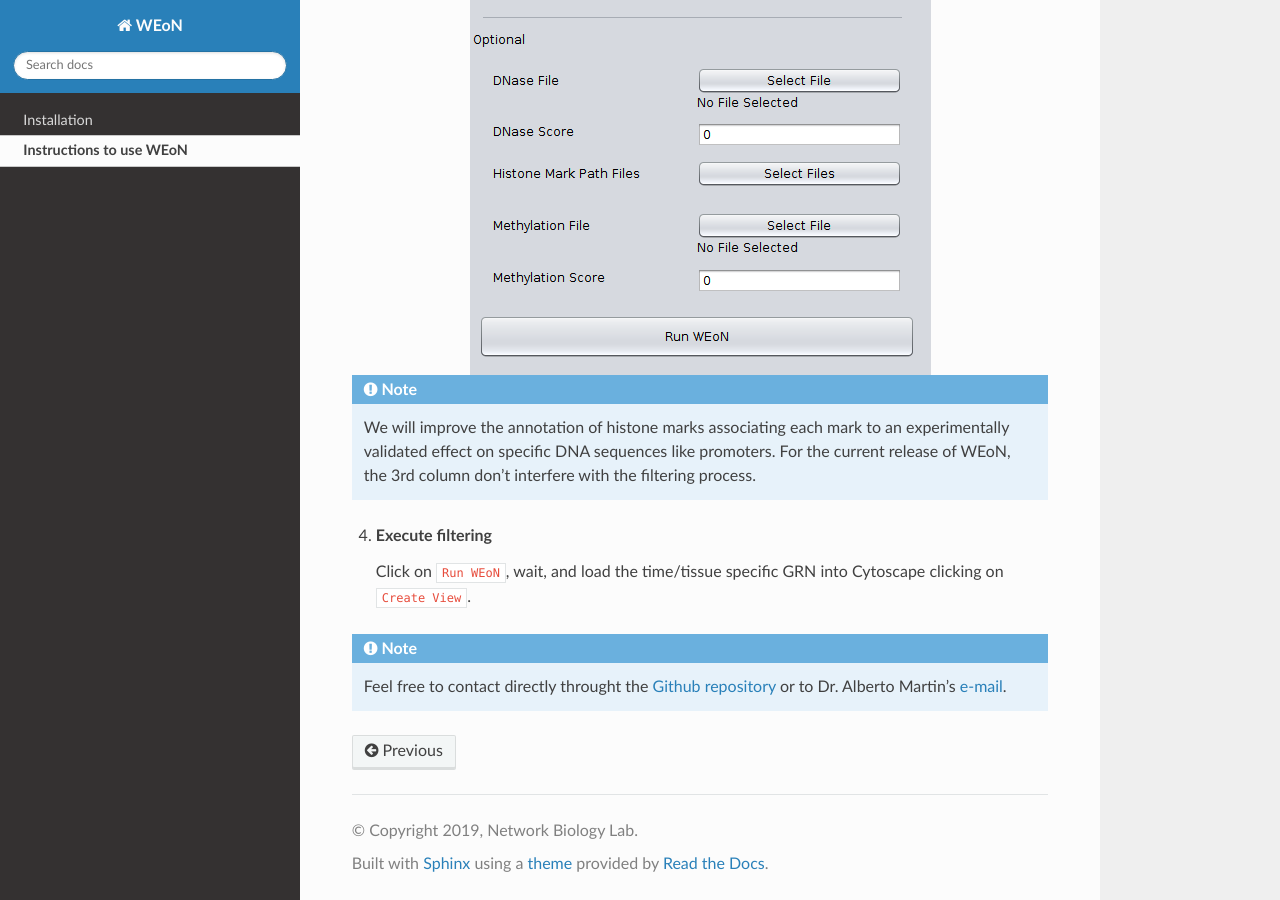
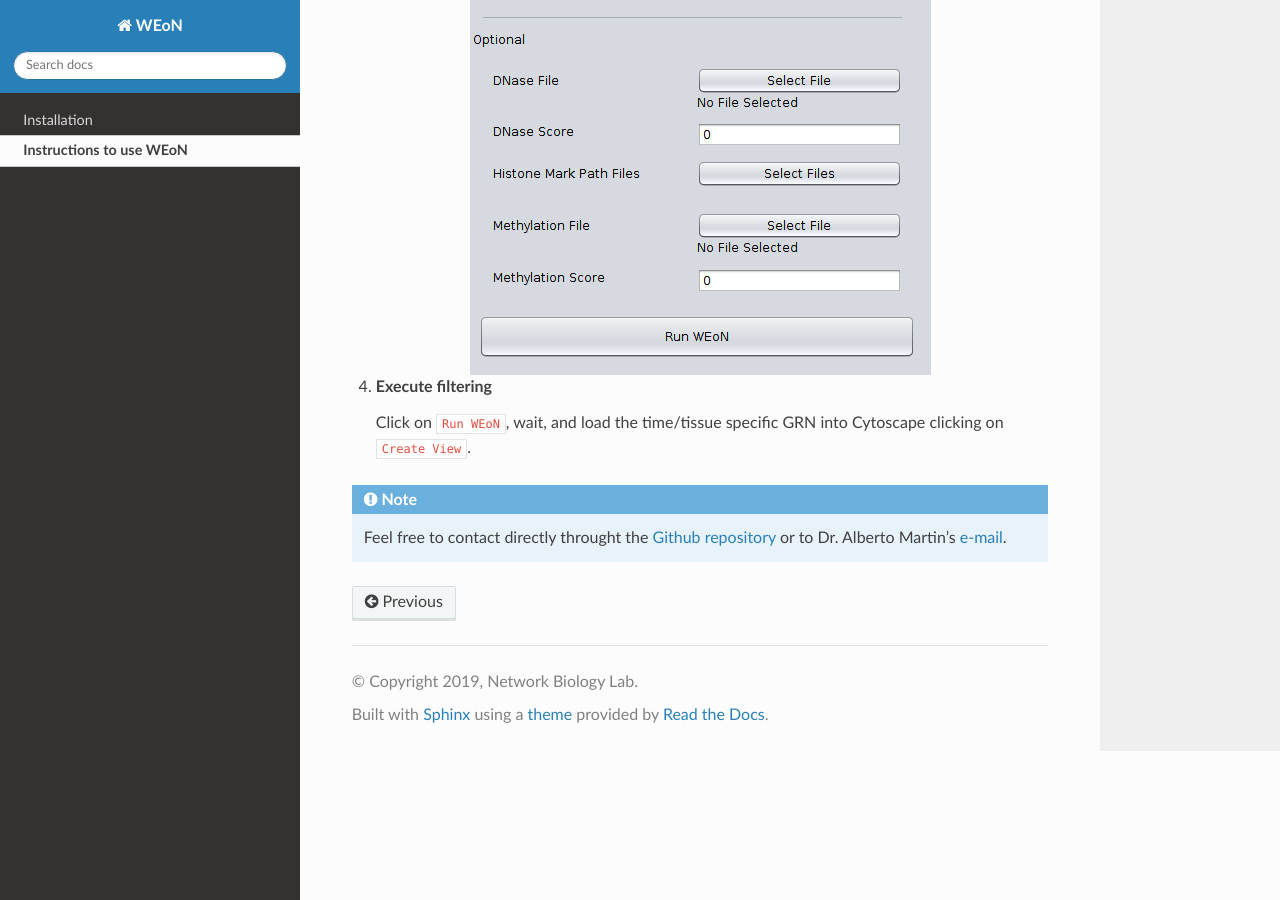
Before and after one commit to networkbiolab/WEoN, a Sphinx documentation site: the page built from docs/use_instructions.rst, in a window 1280 px wide and 900 px high, scrolled down 2545 px. Built offline with Sphinx 7.4.7 and the Read the Docs theme 2.0.0, drawn with Linux system fonts in a browser that asks for light colours; some of the changed lines change nothing that is shown.

Commit message:
update docs

```diff
--- a/docs/use_instructions.rst
+++ b/docs/use_instructions.rst
@@ -78,11 +78,11 @@ WEoN use RNA-Seq data to filter out absent transcription factors from a distance
 .. image:: images/marks.png
 	:align: center
 
-.. note::
-	We will improve the annotation of histone marks associating each mark to an
-	experimentally validated effect on specific DNA sequences like promoters. For
-	the current release of WEoN, the 3rd column don't interfere with the filtering
-	process.
+.. .. note::
+.. 	We will improve the annotation of histone marks associating each mark to an
+.. 	experimentally validated effect on specific DNA sequences like promoters. For
+.. 	the current release of WEoN, the 3rd column don't interfere with the filtering
+.. 	process.
 
 4. **Execute filtering**
 
```
